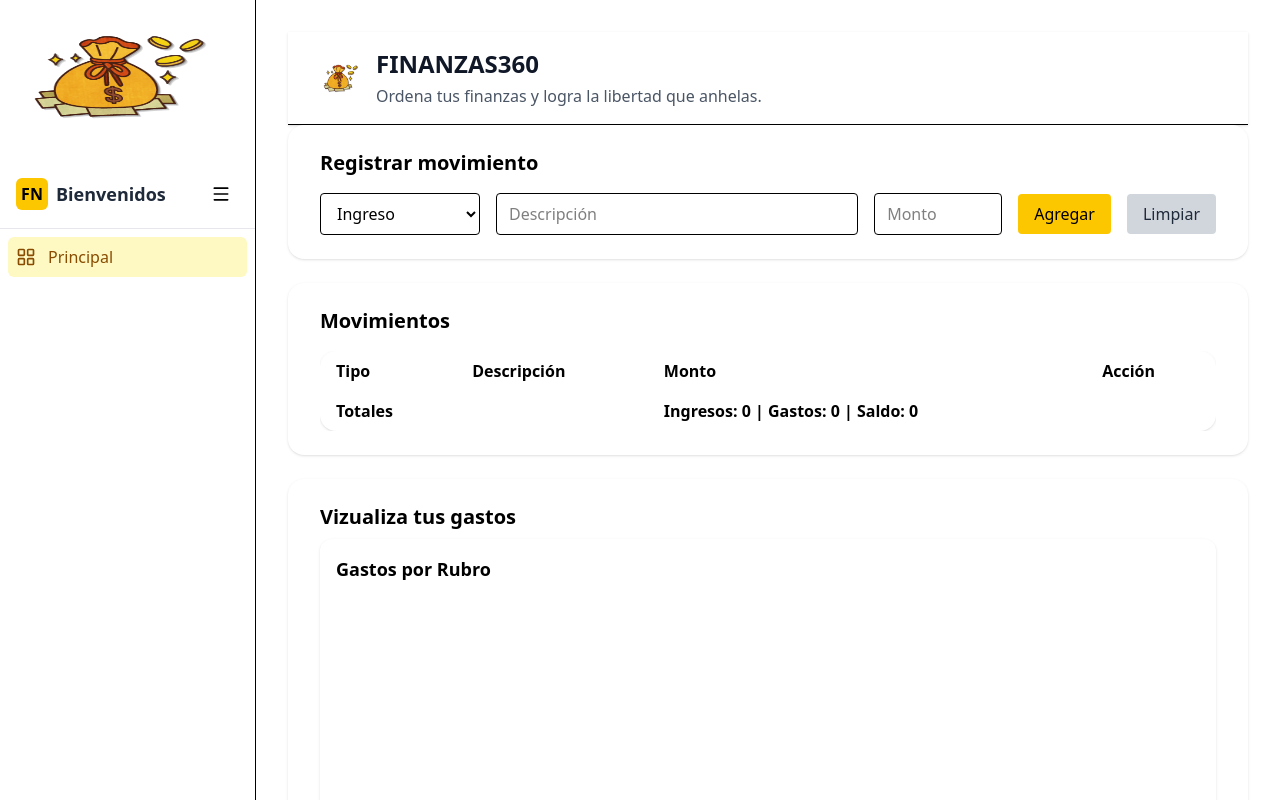
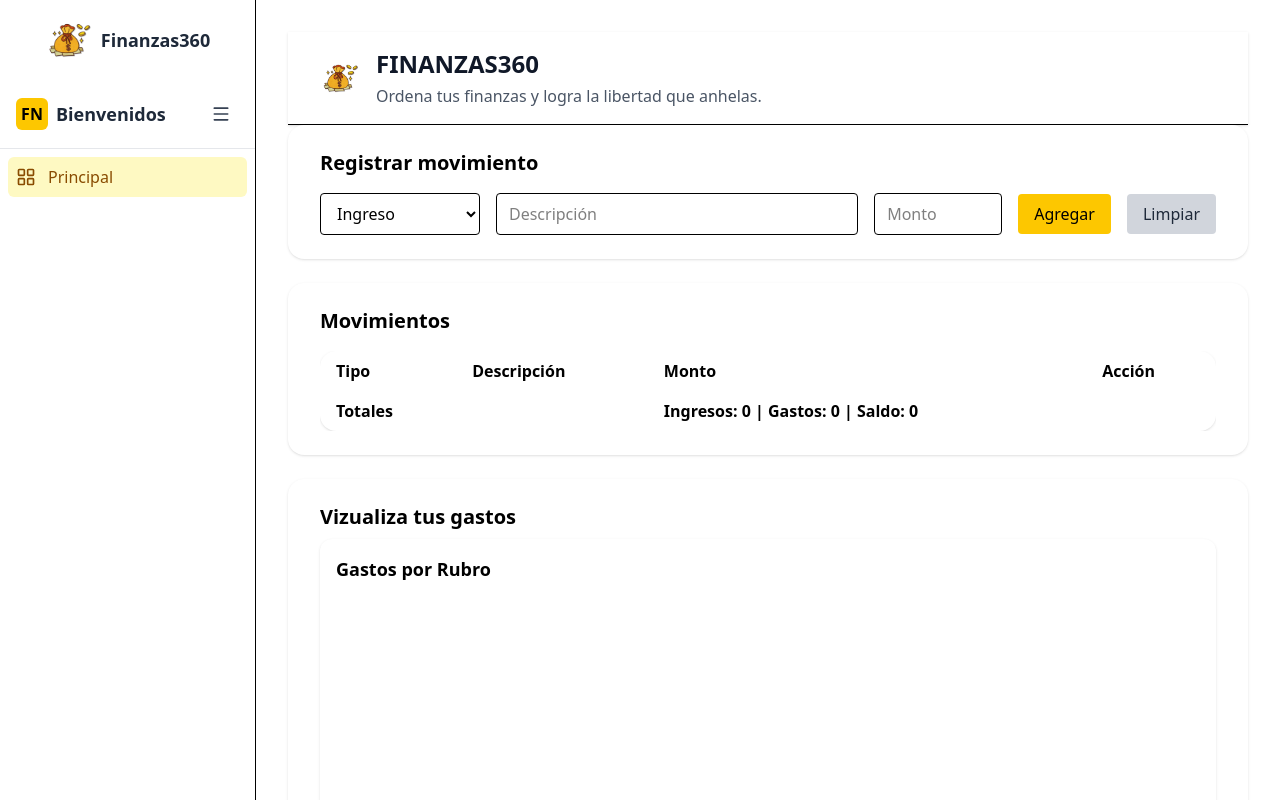
Before and after one commit to fativilla/Finanzas360, a React (Vite) app: page / in a window 1280 px wide. Shown: the top 800 px of the page. Built offline with nearby package versions, Linux system fonts and the light colour scheme.

Commit message:
Update Sidebar.jsx

```diff
--- a/src/components/Sidebar.jsx
+++ b/src/components/Sidebar.jsx
@@ -1,9 +1,8 @@
 // /src/components/Sidebar.jsx
 import { useState } from "react";
-import { LayoutGrid, BookOpen, Users, Code, Settings, Menu } from "lucide-react";
+import { LayoutGrid, Menu } from "lucide-react";
 import { NavLink } from "react-router-dom";
 import Logo from "../assets/logo.png";
-
 
 /**
  * Sidebar responsive y accesible.
@@ -20,26 +19,40 @@ export default function Sidebar() {
   const [open, setOpen] = useState(true);
 
   return (
-        <aside className={`flex flex-col ${open ? "w-64" : "w-16"} bg-athGrayLight border-r border-athGray`}>
-            <div className="flex items-center gap-2 p-4">
-                <img src={Logo} alt="Finanzas360 Logo" className="w-50 h-30 mb-2" />
+    <aside
+      className={`flex flex-col ${
+        open ? "w-64" : "w-16"
+      } bg-athGrayLight border-r border-athGray transition-all duration-300`}
+    >
+      {/* Logo */}
+      <div className="flex items-center justify-center p-4">
+        <img
+          src={Logo}
+          alt="Logo Finanzas360"
+          className="w-12 h-12 object-contain"
+        />
+        {open && (
+          <span className="ml-2 font-bold text-gray-800 text-lg">Finanzas360</span>
+        )}
       </div>
 
-
+      {/* Header con FN y toggle */}
       <div className="flex items-center justify-between p-4 border-b border-gray-200">
         <div className="flex items-center gap-2">
           <div className="rounded-md bg-yellow-400 w-8 h-8 flex items-center justify-center text-black font-bold">
             FN
           </div>
-                    {open && <span className="font-semibold text-lg text-gray-800">Bienvenidos</span>}
+          {open && (
+            <span className="font-semibold text-lg text-gray-800">Bienvenidos</span>
+          )}
         </div>
 
         <button
           aria-label="Toggle sidebar"
-                    onClick={() => setOpen(prev => !prev)}
-                    className="p-2 rounded-md hover:bg-gray-100"
+          onClick={() => setOpen((prev) => !prev)}
+          className="p-2 rounded-md hover:bg-gray-100 transition"
         >
-                    <Menu className="w-5 h-5" />
+          <Menu className="w-5 h-5 text-gray-700" />
         </button>
       </div>
 
@@ -53,7 +66,11 @@ export default function Sidebar() {
                 end={item.path === "/"} // importante para la ruta raíz
                 className={({ isActive }) =>
                   `flex items-center gap-3 w-full p-2 rounded-md transition-colors
-                   ${isActive ? "bg-yellow-100 text-yellow-800" : "text-gray-700 hover:bg-gray-100"}`
+                  ${
+                    isActive
+                      ? "bg-yellow-100 text-yellow-800 font-medium"
+                      : "text-gray-700 hover:bg-gray-100"
+                  }`
                 }
               >
                 <span className="flex-shrink-0">{item.icon}</span>
@@ -65,11 +82,11 @@ export default function Sidebar() {
       </nav>
 
       {/* Footer */}
-            <div className="p-4 border-t border-gray-200">
+      <div className="p-4 border-t border-gray-200 text-center">
         {open ? (
           <div className="text-sm text-gray-600">v1.0 · Soporte</div>
         ) : (
-                    <div className="text-xs text-center text-gray-500">v1.0</div>
+          <div className="text-xs text-gray-500">v1.0</div>
         )}
       </div>
     </aside>
```
Lines whose indentation alone changed are shown as unchanged.
